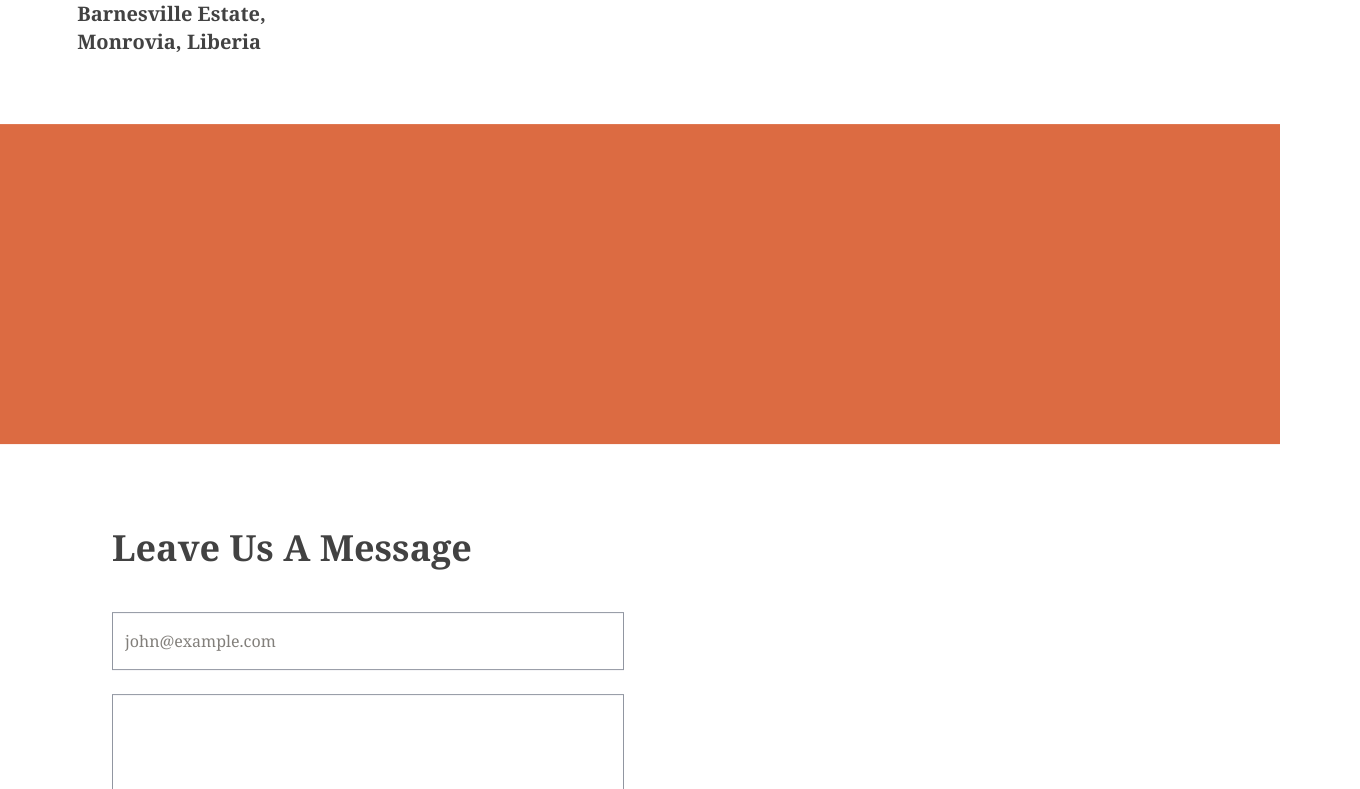
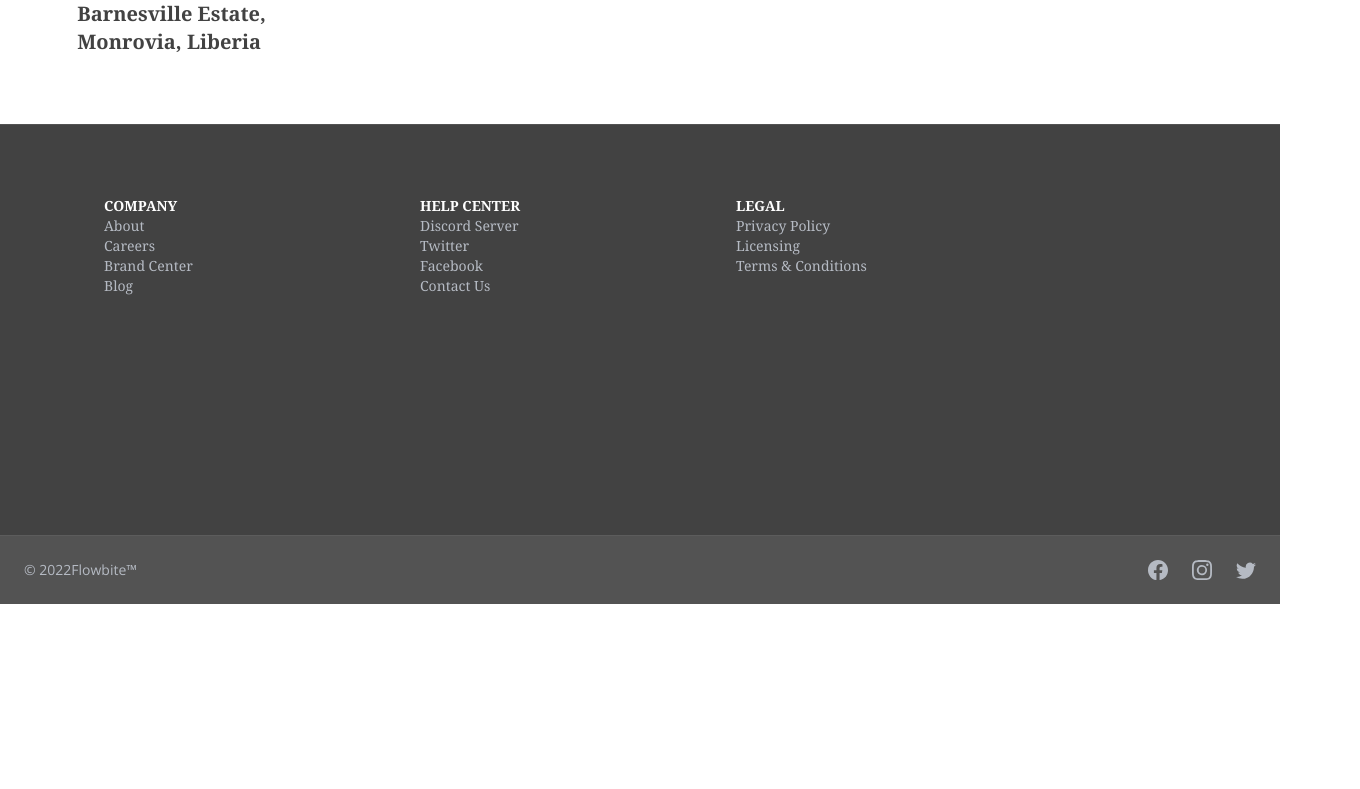
Before and after one commit to RobustTechLiberia/saints_of_humanity, a React (Vite) app: page /#/ in a window 1280 px wide. Shown: the part 2691-3480 px from the top of the page, 1360 px wide, since content can reach past the window. After the commit the page ends 3295 px from the top, so only its background shows below. Built offline with nearby package versions, Linux system fonts and the light colour scheme.

Commit message:
deployment

```diff
--- a/package.json
+++ b/package.json
@@ -22,6 +22,7 @@
     "react": "^19.2.4",
     "react-dom": "^19.2.4",
     "react-favicon": "^2.0.7",
+    "react-icons": "^5.7.0",
     "react-router-dom": "^7.18.4",
     "react-simple-chatbot": "^0.6.1",
     "styled-components": "^4.4.1",
--- a/src/Pages/home.jsx
+++ b/src/Pages/home.jsx
@@ -3,11 +3,12 @@ import NavBar from "../components/nav";
 import Banner from "../components/banner";
 import Section from "../components/content";
 import AboutSection from "../components/about_section";
+import ContentSection from "../components/content_section";
 import MainSection from "../components/mainsection";
 import RecentProjects from "../components/recent_projects";
 // import HeroImage from "../components/hero_image";
 // import FAQ from "../components/faq";
-// import Footer from "../components/footer";
+import Footer from "../components/footer";
 import seoImage from "../assets/images/logo.png";
 import SectionBanner from "../components/section_banner";
 import Subscription from "../components/scribscription";
@@ -34,11 +35,12 @@ class HomePage extends React.Component {
         <Banner />
         <Section />
         <AboutSection />
+        <ContentSection />
         <MainSection />
         <RecentProjects />
-        <SectionBanner />
-        <Subscription />
-        {/* <Footer /> */}
+        {/* <SectionBanner /> */}
+        {/* <Subscription /> */}
+        <Footer />
       </div>
     );
   }
--- a/src/components/about_content.jsx
+++ b/src/components/about_content.jsx
@@ -1,5 +1,4 @@
 import React from "react";
-import ContentSection from "../components/content_section";
 import "../App.css";
 
 class AboutContent extends React.Component {
@@ -39,7 +38,7 @@ class AboutContent extends React.Component {
           ref={(element) => {
             this.section = element;
           }}
-          className="about-scroll-reveal mt-5 mb-20 flex h-auto flex-wrap items-start justify-center gap-8 bg-white px-6 md:mb-0 md:mt-8 md:justify-start md:gap-10 md:px-0 lg:mx-14 lg:gap-2"
+          className="about-scroll-reveal mt-5 mb-10 flex h-auto flex-wrap items-start justify-center gap-8 bg-white px-6 md:mb-0 md:mt-8 md:justify-start md:gap-10 md:px-0 lg:mx-14 lg:gap-2"
         >
           <div className="w-full max-w-lg bg-white">
             <h1 className="my-3 font-serif text-3xl font-semibold capitalize text-orange-500 md:mx-20 md:mt-8">
@@ -82,7 +81,7 @@ class AboutContent extends React.Component {
             </div>
           </div>
         </div>
-        <ContentSection />
+        {/*  */}
       </>
     );
   }
--- a/src/components/content_section.jsx
+++ b/src/components/content_section.jsx
@@ -5,22 +5,22 @@ class ContentSection extends React.Component {
   render() {
     return (
       <>
-        <div className="flex flex-wrap md:justify-end my-10 md:items-end md:mt-8 justify-center items-center h-auto md:h-96 bg-white md:mx-52 lg:mx-52 mx-5">
-          <div className="md:w-96  w-auto h-auto md:my-0 my-28">
+        <div className="flex flex-wrap md:justify-end md:my-10 my-8 md:items-end md:mt-8 justify-center items-center h-auto md:h-96 bg-white md:mx-52 lg:mx-52 mx-5">
+          <div className="md:w-96  w-auto h-auto md:my-0 my-3">
             <h1 className="font-serif text-5xl text-center md:text-4xl md:my-10 my-5 font-semibold capitalize">
               "don't hold back, kindly
               <span className="text-orange-500"> be a help </span> "
             </h1>
-            <p className="font-serif text-md md:text-md capitalize">
+            <p className="font-serif text-md md:text-md md:my-0 my-3 capitalize">
               Lorem ipsum, dolor sit amet consectetur adipisicing elit. Minima
               voluptatum voluptatem modi provident aliquam, minus ut explicabo
               veniam, debitis consectetur voluptates possimus dolorem assumenda
               voluptatibus eum accusamus sequi laboriosam
-            </p>{" "}
-            <br />
-            <span className="text-orange-500 font-serif hover:underline">
-              <a href="#">Read more</a>
-            </span>
+              <br />
+              <span className="text-orange-500 font-serif hover:underline">
+                <a href="#">Read more</a>
+              </span>
+            </p>
           </div>
           <div className="md:w-80 w-auto lg:w-80  bg-gray-800 md:flex md:flex-col md:justify-end md:items-end lg:flex lg:flex-col lg:justify-end lg:items-end md:h-80 md:mx-96 lg:mx-20 mx-2">
             <img
--- a/src/components/footer.jsx
+++ b/src/components/footer.jsx
@@ -1,61 +1,107 @@
 import React from "react";
 import { Link } from "react-router-dom";
+import {
+  Footer as FlowbiteFooter,
+  FooterCopyright,
+  FooterIcon,
+  FooterLink,
+  FooterLinkGroup,
+  FooterTitle,
+} from "flowbite-react";
+import {
+
+  BsFacebook,
+  BsInstagram,
+  BsTwitter,
+} from "react-icons/bs";
 
 class Footer extends React.Component {
   render() {
     return (
       <>
-        <div className="bg-white">
-          <div className="h-28 md:h-20" aria-hidden="true" />
-          <footer className="fixed bottom-0 left-0 w-full bg-white p-4 md:flex md:items-center md:justify-between md:p-6 z-50">
-            <span className="text-sm text-black font-serif sm:text-center">
-              © 2026{" "}
-              <a href="#" className="font-serif text-black capitalize">
-                robust technology
-              </a>
-              . All Rights Reserved.
-            </span>
-            <ul className="flex flex-wrap items-center mt-3 text-sm font-medium text-body sm:mt-0">
-              <li>
-                <Link
-                  to="/"
-                  className="font-serif text-black uppercase me-4 md:me-6"
-                >
-                  home
-                </Link>
-              </li>
-              <li>
-                <Link
-                  to="/about"
-                  className="font-serif text-black uppercase me-4 md:me-6"
-                >
-                  about
-                </Link>
-              </li>
-              <li>
-                <Link
-                  to="/blog"
-                  className="font-serif text-black uppercase me-4 md:me-6"
-                >
-                  blog
-                </Link>
-              </li>
-              <li>
-                <Link
-                  to="/faq"
-                  className="font-serif text-black uppercase me-4 md:me-6"
-                >
-                  faq
-                </Link>
-              </li>
-              <li>
-                <Link to="/job" className="font-serif text-black uppercase">
-                  job
-                </Link>
-              </li>
-            </ul>
-          </footer>
-        </div>
+        <FlowbiteFooter className="md:h-120 h-auto min-h-120 flex flex-col justify-between bg-black rounded-none p-0">
+          <div className="w-full h-full flex flex-col justify-between ">
+            <div className="grid w-full grid-cols-2 gap-8 px-6 py-8 md:mt-10 md:text-4xl text-lg font-serif md:mx-20 mx-3 md:grid-cols-4">
+              <div>
+                <FooterTitle title="Company" className="text-white" />
+                <FooterLinkGroup col className="text-gray-400">
+                  <FooterLink href="#" className="hover:text-white">
+                    About
+                  </FooterLink>
+                  <FooterLink href="#" className="hover:text-white">
+                    Careers
+                  </FooterLink>
+                  <FooterLink href="#" className="hover:text-white">
+                    Brand Center
+                  </FooterLink>
+                  <FooterLink href="#" className="hover:text-white">
+                    Blog
+                  </FooterLink>
+                </FooterLinkGroup>
+              </div>
+              <div>
+                <FooterTitle title="help center" className="text-white" />
+                <FooterLinkGroup col className="text-gray-400">
+                  <FooterLink href="#" className="hover:text-white">
+                    Discord Server
+                  </FooterLink>
+                  <FooterLink href="#" className="hover:text-white">
+                    Twitter
+                  </FooterLink>
+                  <FooterLink href="#" className="hover:text-white">
+                    Facebook
+                  </FooterLink>
+                  <FooterLink href="#" className="hover:text-white">
+                    Contact Us
+                  </FooterLink>
+                </FooterLinkGroup>
+              </div>
+              <div>
+                <FooterTitle title="legal" className="text-white" />
+                <FooterLinkGroup col className="text-gray-400">
+                  <FooterLink href="#" className="hover:text-white">
+                    Privacy Policy
+                  </FooterLink>
+                  <FooterLink href="#" className="hover:text-white">
+                    Licensing
+                  </FooterLink>
+                  <FooterLink href="#" className="hover:text-white">
+                    Terms &amp; Conditions
+                  </FooterLink>
+                </FooterLinkGroup>
+              </div>
+              <div>{/* Cleaned up broken comment layout here */}</div>
+            </div>
+
+            <div className="w-full bg-neutral-900 border-t border-neutral-800 px-6 py-6 sm:flex sm:items-center sm:justify-between">
+              <FooterCopyright
+                href="#"
+                by="Flowbite™"
+                year={2022}
+                className="text-gray-400"
+              />
+              <div className="mt-4 flex space-x-6 sm:mt-0 sm:justify-center text-gray-400">
+                <FooterIcon
+                  href="#"
+                  icon={BsFacebook}
+                  className="hover:text-white"
+                />
+                <FooterIcon
+                  href="#"
+                  icon={BsInstagram}
+                  className="hover:text-white"
+                />
+                <FooterIcon
+                  href="#"
+                  icon={BsTwitter}
+                  className="hover:text-white"
+                />
+
+
+              </div>
+            </div>
+          </div>
+        </FlowbiteFooter>
       </>
     );
   }
```
Also changed, not shown: 1 other file (tests, documents, lock files or other folders).
